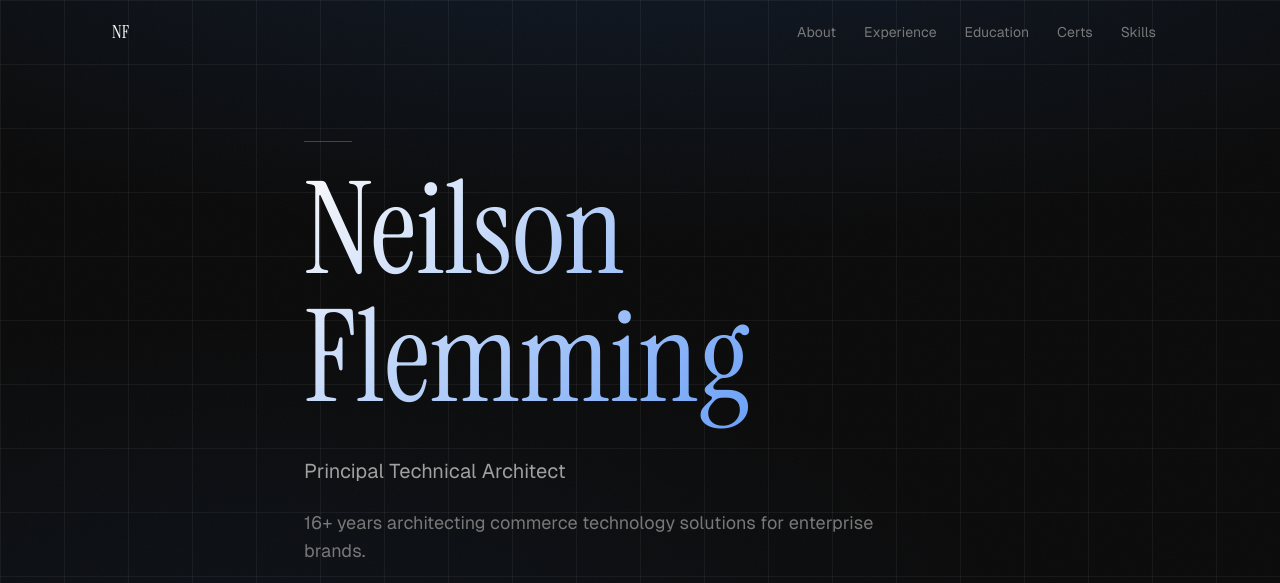
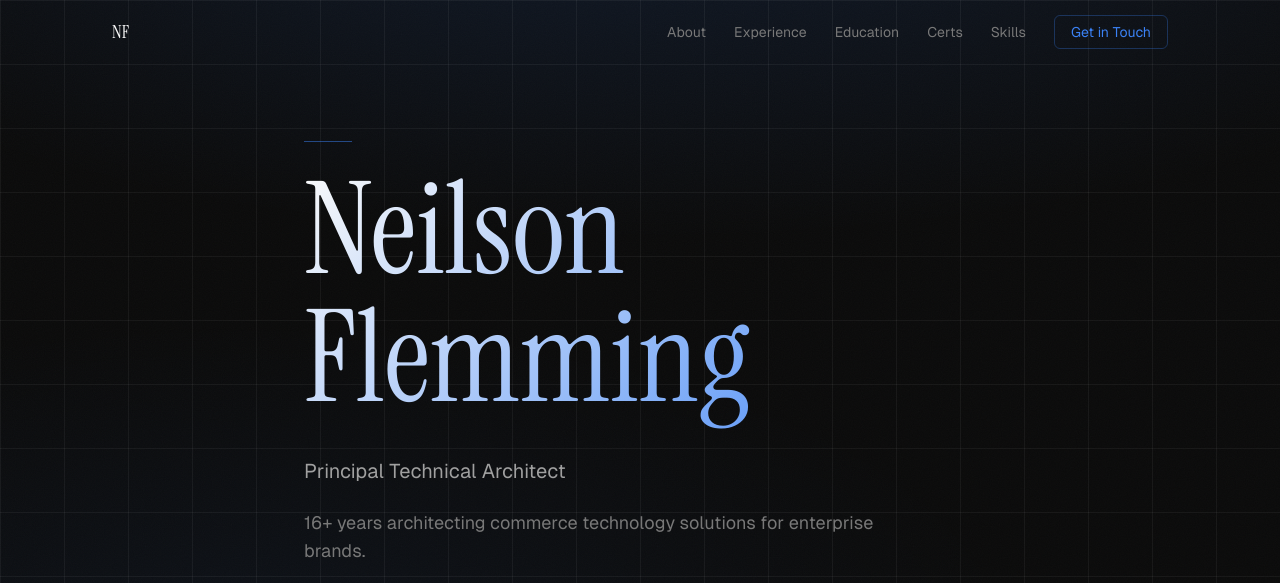
Before and after one commit to NeilsonFlemming/neilsonResume, an Astro site: page / in a window 1280 px wide. Shown: the top 583 px of the page. Built offline with nearby package versions, Linux system fonts and the light colour scheme; Astro itself is replaced by a stand-in of ours.

Commit message:
contact updates

```diff
--- a/src/components/About.astro
+++ b/src/components/About.astro
@@ -28,7 +28,7 @@ import headshot from '../../public/images/NFlemming_Headshot.png';
         <h2 id="about-heading" class="section-heading text-center md:text-left">About</h2>
         <div class="section-rule mx-auto md:mx-0"></div>
 
-        <div class="space-y-4 text-text-secondary leading-relaxed mb-8">
+        <div class="space-y-4 text-text-secondary leading-relaxed mb-8 text-center md:text-left">
           {resume.aboutParagraphs.map((p) => <p>{p}</p>)}
         </div>
 
--- a/src/components/Footer.astro
+++ b/src/components/Footer.astro
@@ -6,7 +6,7 @@ import GitHub from './icons/GitHub.astro';
 const year = new Date().getFullYear();
 ---
 
-<footer class="relative py-20 md:py-28 overflow-hidden noise-bg" role="contentinfo">
+<footer id="contact" class="relative py-20 md:py-28 overflow-hidden noise-bg scroll-mt-20" role="contentinfo">
   <!-- Gradient top border -->
   <div class="absolute top-0 left-0 right-0 h-px bg-gradient-to-r from-transparent via-accent/20 to-transparent" aria-hidden="true"></div>
 
--- a/src/components/Nav.tsx
+++ b/src/components/Nav.tsx
@@ -1,6 +1,6 @@
 import { useState, useEffect, useCallback } from 'preact/hooks';
 
-const sections = ['home', 'about', 'experience', 'education', 'certifications', 'skills'];
+const sections = ['home', 'about', 'experience', 'education', 'certifications', 'skills', 'contact'];
 
 const navLinks = [
   { id: 'about', label: 'About' },
@@ -54,6 +54,15 @@ function IconCode({ className }: { className?: string }) {
   );
 }
 
+function IconMail({ className }: { className?: string }) {
+  return (
+    <svg className={className} fill="none" stroke="currentColor" strokeWidth="2" viewBox="0 0 24 24" aria-hidden="true">
+      <rect x="2" y="4" width="20" height="16" rx="2" />
+      <path d="M22 4l-10 8L2 4" />
+    </svg>
+  );
+}
+
 const mobileNavItems = [
   { id: 'home', label: 'NF', Icon: null },
   { id: 'about', label: 'About', Icon: IconUser },
@@ -61,6 +70,7 @@ const mobileNavItems = [
   { id: 'education', label: 'Edu', Icon: IconGradCap },
   { id: 'certifications', label: 'Certs', Icon: IconBadge },
   { id: 'skills', label: 'Skills', Icon: IconCode },
+  { id: 'contact', label: 'Contact', Icon: IconMail },
 ];
 
 export default function Nav() {
@@ -132,7 +142,8 @@ export default function Nav() {
             NF
           </a>
 
-          <ul className="hidden md:flex items-center gap-1">
+          <div className="hidden md:flex items-center gap-1">
+            <ul className="flex items-center gap-1">
               {navLinks.map((link) => (
                 <li key={link.id}>
                   <a
@@ -149,6 +160,18 @@ export default function Nav() {
                 </li>
               ))}
             </ul>
+            <a
+              href="#contact"
+              onClick={(e) => handleClick(e, 'contact')}
+              className={`ml-3 px-4 py-1.5 text-sm font-sans rounded-md border transition-all duration-200 ${
+                activeSection === 'contact'
+                  ? 'text-accent bg-accent/10 border-accent/30'
+                  : 'text-accent border-accent/30 hover:bg-accent/10'
+              }`}
+            >
+              Get in Touch
+            </a>
+          </div>
         </div>
       </nav>
 
```
Also changed, not shown: netlify.toml. Lines whose indentation alone changed are shown as unchanged.
